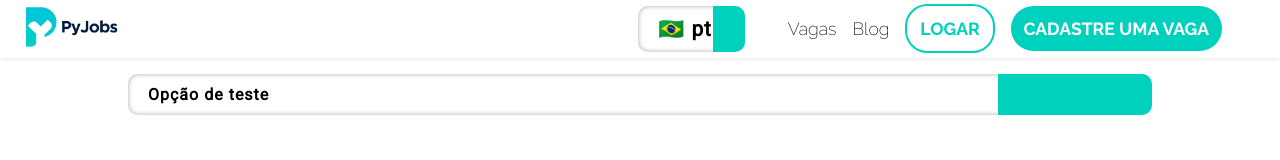
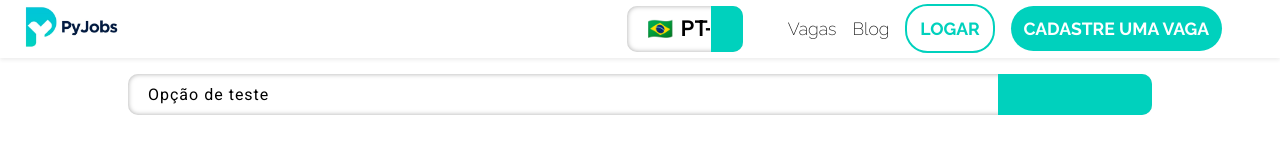
Before and after one commit to lupus-magnus/pyjobs-nextjs, a Next.js app: page / in a window 1280 px wide. Shown: the top 160 px of the page. Built offline with nearby package versions, Linux system fonts and the light colour scheme.

Commit message:
small adjustments on the language menu

```diff
--- a/components/Navbar.js
+++ b/components/Navbar.js
@@ -20,6 +20,7 @@ export default function Navbar() {
               fontSize="1.3rem"
               id="language_option"
               name="language"
+              strong="true"
             >
               <option className={styles["navbar__select--option"]} value="pt">
                 🇧🇷 pt-br
--- a/components/StyledSelect.js
+++ b/components/StyledSelect.js
@@ -4,14 +4,22 @@ export default function StyledSelect(props) {
   //Das props, apenas id e name são atributos obrigatórios. Pode-se passar também uma width desejada.
   const { id, name } = props;
   let width = props.width ? props.width : "80%";
+  let selectStyle = props.strong
+    ? {
+        fontSize: props.fontSize ? props.fontSize : "1rem",
+        width: "99%",
+        fontWeight: 700,
+        textTransform: "uppercase",
+      }
+    : {
+        fontSize: props.fontSize ? props.fontSize : "1rem",
+        width: "99%",
+      };
   return (
     <div style={{ width: width }} className={styles["styledSelect--container"]}>
       <select
         className={styles["styledSelect"]}
-        style={{
-          fontSize: props.fontSize ? props.fontSize : "1rem",
-          width: "99%",
-        }}
+        style={selectStyle}
         id={id}
         name={name}
       >
--- a/styles/modules/StyledSelect.module.css
+++ b/styles/modules/StyledSelect.module.css
@@ -37,7 +37,8 @@
   position: relative;
   z-index: 50;
   background: none;
+
   letter-spacing: 1px;
-  font-weight: 600;
+  font-weight: 400;
   font-family: "Roboto", sans-serif;
 }
```
